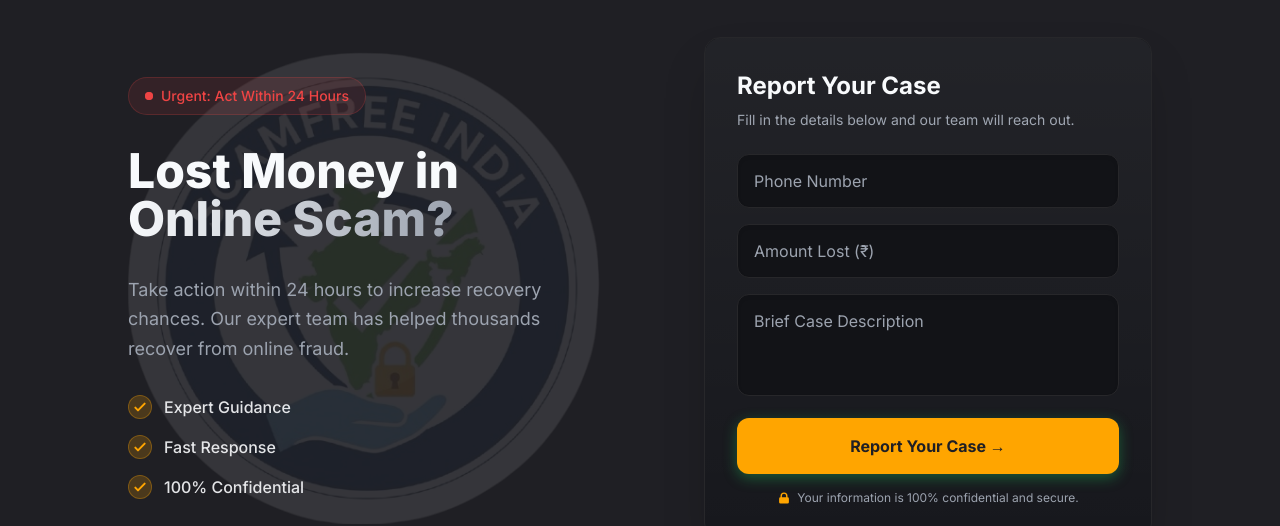
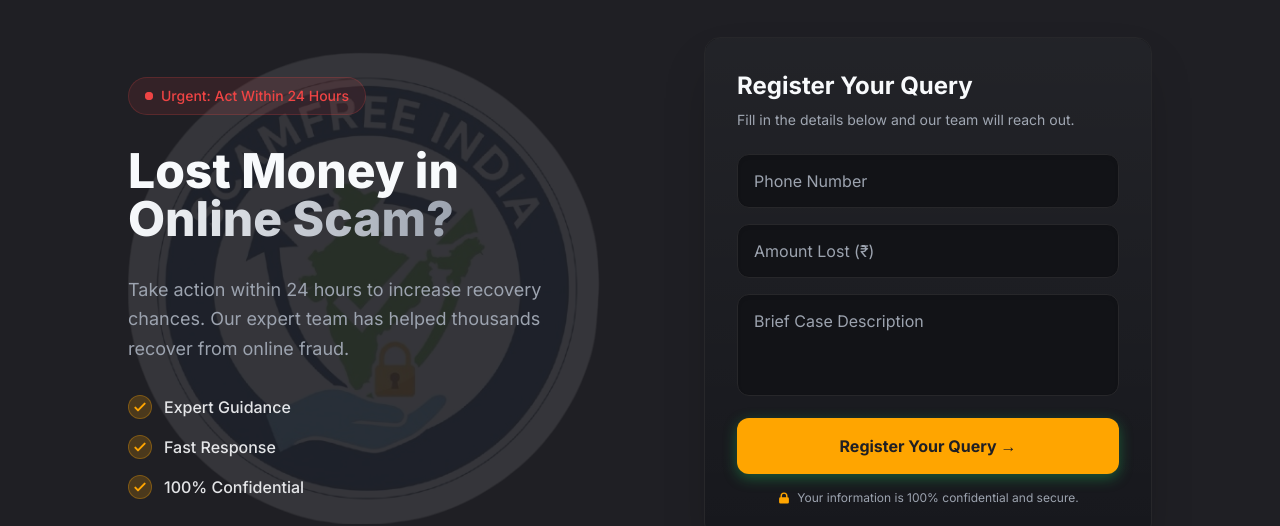
Before and after one commit to scamfreeindia-sfi/scamfreeindia, a Next.js app: page / in a window 1280 px wide. Shown: the part 128-654 px from the top of the page. Built offline with nearby package versions, Linux system fonts and the light colour scheme; no server answers.

Commit message:
change paragraph

```diff
--- a/app/components/Main.tsx
+++ b/app/components/Main.tsx
@@ -129,7 +129,7 @@ export default function Main() {
                             <>
                                 <div className="mb-6">
                                     <h2 className="text-2xl font-bold mb-2">
-                                        Report Your Case
+                                        Register Your Query
                                     </h2>
                                     <p className="text-sm text-brand-secondary">
                                         Fill in the details below and our team will reach out.
@@ -196,7 +196,7 @@ export default function Main() {
                                         {isSubmitting ? (
                                             <span className="w-5 h-5 border-2 border-brand-bg border-t-transparent rounded-full animate-spin"></span>
                                         ) : (
-                                            "Report Your Case \u2192"
+                                            "Register Your Query \u2192"
                                         )}
                                     </button>
 
```
